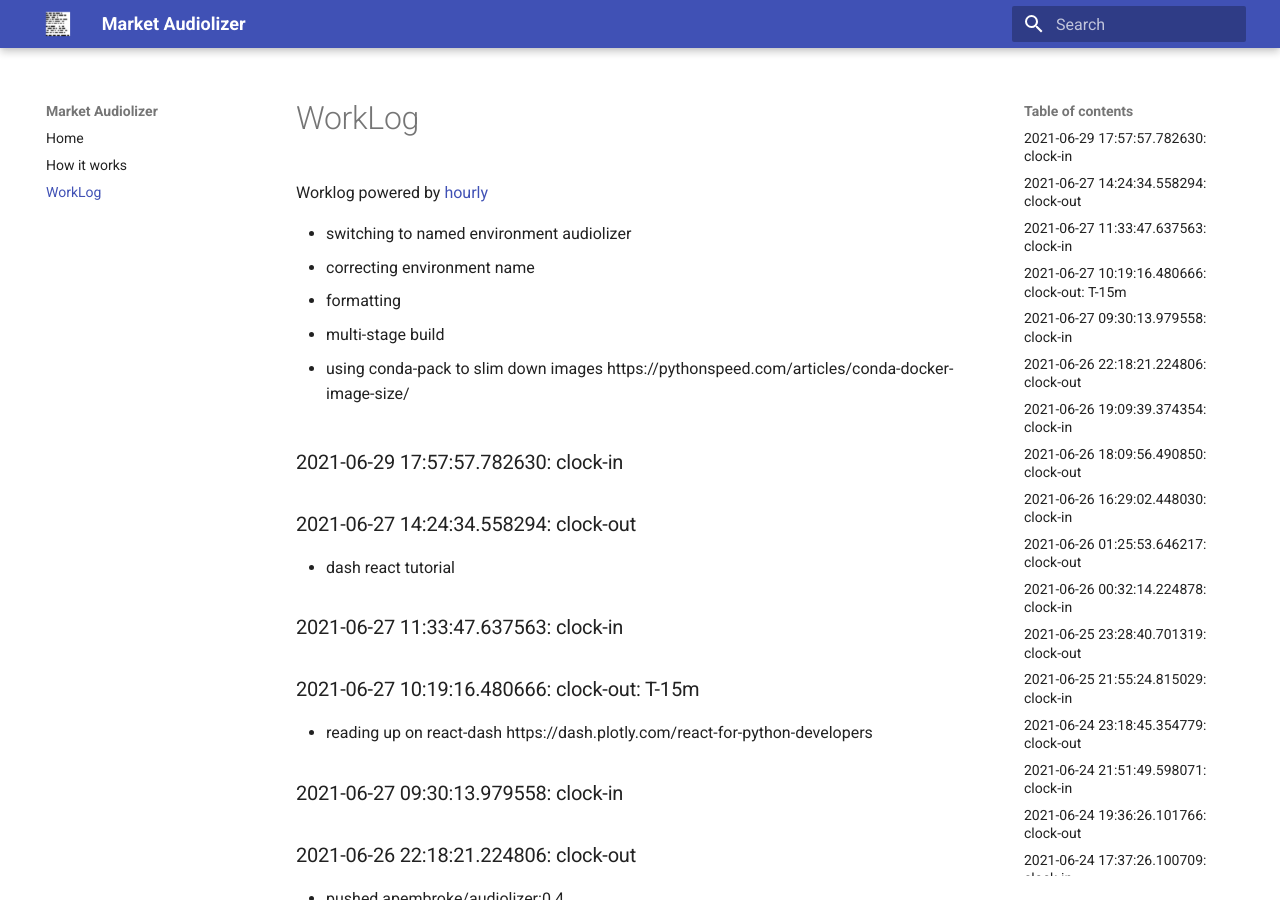
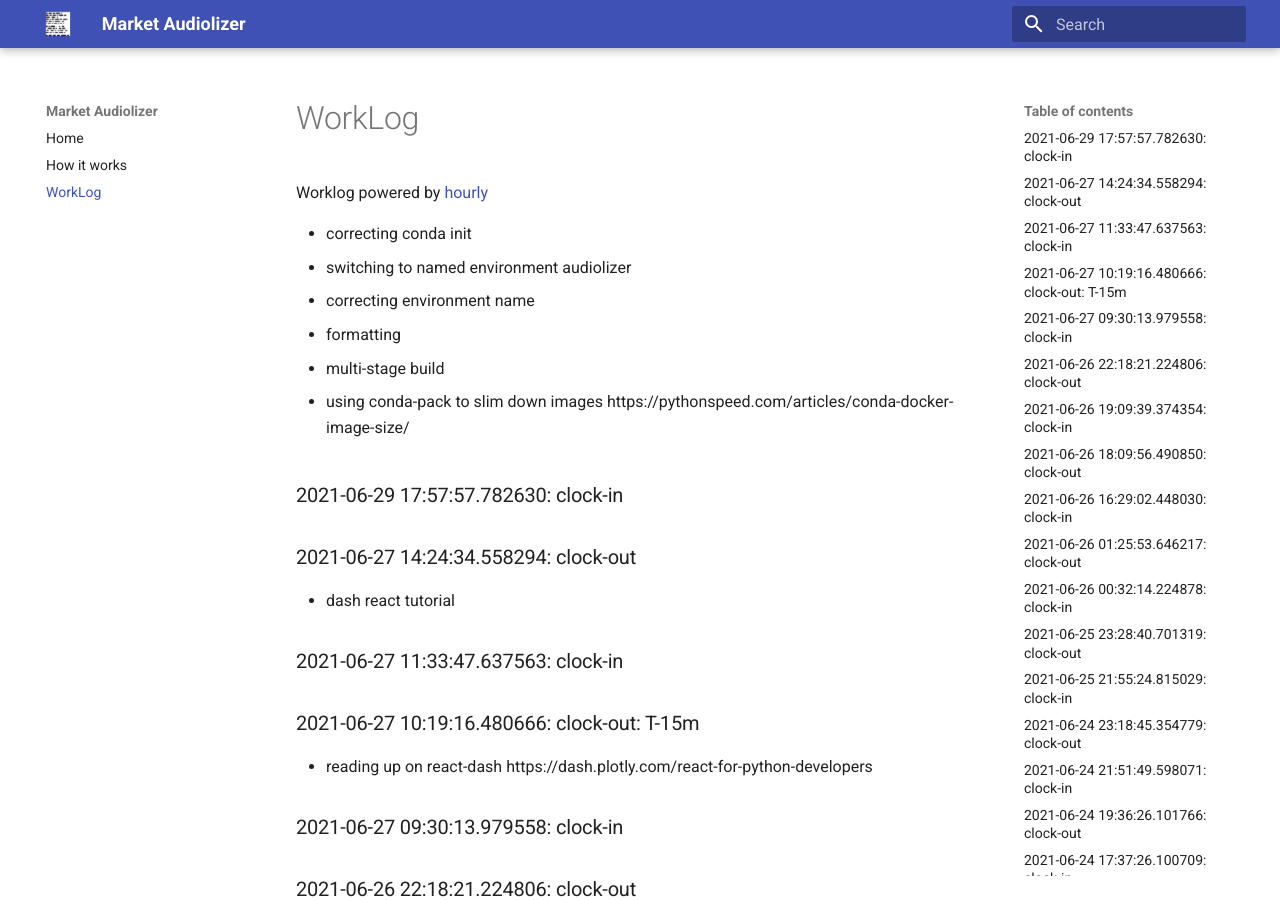
Before and after one commit to asherp/audiolizer, an MkDocs documentation site: the page built from docs/WorkLog.md, in a window 1280 px wide and 900 px high. Built offline with MkDocs 1.6.1 and Material for MkDocs 9.7.7, drawn with Linux system fonts in a browser that asks for light colours.

Commit message:
correcting conda init

```diff
--- a/WorkLog.md
+++ b/WorkLog.md
@@ -1,3 +1,4 @@
+* correcting conda init
 * switching to named environment audiolizer
 * correcting environment name
 * formatting
```
Also changed, not shown: 1 other file.
